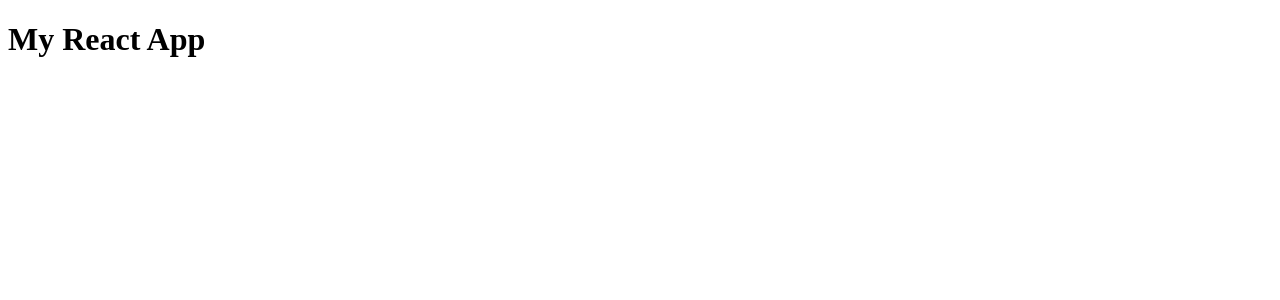
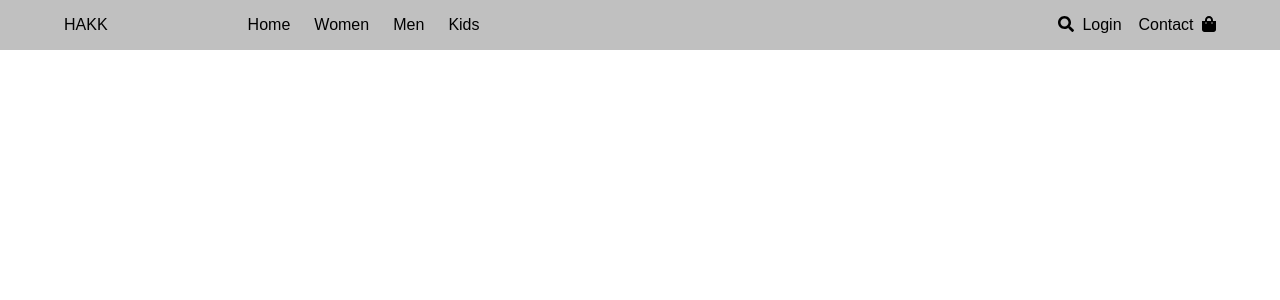
Before and after one commit to hbolouri/react-hakk-online-shop, a React (Create React App) app: page / in a window 1280 px wide. Shown: the top 300 px of the page. Built offline with nearby package versions, Linux system fonts and the light colour scheme.

Commit message:
creating Navbar template

```diff
--- a/public/index.html
+++ b/public/index.html
@@ -1,12 +1,13 @@
 <!DOCTYPE html>
 <html lang="en">
-<head>
-    <meta charset="UTF-8">
-    <meta name="viewport" content="width=device-width, initial-scale=1.0">
-    <meta http-equiv="X-UA-Compatible" content="ie=edge">
+  <head>
+    <meta charset="UTF-8" />
+    <meta name="viewport" content="width=device-width, initial-scale=1.0" />
+    <meta http-equiv="X-UA-Compatible" content="ie=edge" />
     <title>My React App</title>
-</head>
-<body>
+
+  </head>
+  <body>
     <div id="root"></div>
-</body>
+  </body>
 </html>
--- a/src/App.js
+++ b/src/App.js
@@ -1,10 +1,11 @@
 
 import React from 'react';
+import Navbar from './components/Navbar/Navbar';
 
 function App() {
   return (
     <div className="App">
-      <h1>My React App</h1>
+      <Navbar/>
     </div>
   );
 }
--- a/src/components/Navbar/Navbar.css
+++ b/src/components/Navbar/Navbar.css
@@ -0,0 +1,48 @@
+* {
+    margin: 0;
+    padding: 0;
+    box-sizing: border-box;
+    text-decoration: none;
+    list-style: none;
+    color:inherit;
+    font-family: sans-serif;
+}
+
+
+.Navbar {
+    /* border: 1px solid black; */
+    background-color: silver;
+    display: flex;
+    justify-content: space-between;
+    width: 100vw;
+    padding: 1rem 4rem;
+}
+
+.NavList-left, .NavList-right {
+    /* border: 1px solid blue; */
+    display: flex;
+    width: 50vw;
+}
+
+.Logo {
+    margin-right: 8rem;
+}
+
+.NavList-right {
+
+    justify-content: right;
+}
+
+.List-left {
+    /* border: 1px solid red; */
+    display: flex;
+    justify-content: space-around;
+    width: 20vw;
+}
+
+.List-right {
+    /* border: 1px solid red; */
+    display: flex;
+    justify-content: space-around;
+    width: 10vw;
+}
--- a/src/components/Navbar/Navbar.js
+++ b/src/components/Navbar/Navbar.js
@@ -0,0 +1,37 @@
+import React from 'react';
+import './Navbar.css';
+import { Link } from 'react-router-dom';
+import { FontAwesomeIcon } from '@fortawesome/react-fontawesome';
+import { faSearch } from '@fortawesome/free-solid-svg-icons';
+import { faShoppingBag } from '@fortawesome/free-solid-svg-icons';
+
+const search_icon = <FontAwesomeIcon icon={faSearch}/>
+const shopping_basket_icon = <FontAwesomeIcon icon={faShoppingBag}/>
+
+export default function Navbar() {
+    return (
+        <nav className='Navbar'>
+            <div className='NavList-left'>
+                <Link to='/' ><div className='Logo'>HAKK</div></Link>
+             <ul className='List-left'>
+                <li><Link to='/'>Home</Link></li>
+                <li><Link to='/women'>Women</Link></li>
+                <li><Link to='/men'>Men</Link></li>
+                <li><Link to='/kids'>Kids</Link></li>
+             </ul>
+            </div>
+
+            <div className='NavList-right'>
+                <div className='icon'>{search_icon}</div>
+             <ul className='List-right'>
+                <li><Link to='/login'>Login</Link></li>
+                <li><Link to='/contact'>Contact</Link></li>
+             </ul>
+                <Link to='/shopping-bag'><div className='icon'>{shopping_basket_icon}</div></Link>
+            </div>
+
+
+
+        </nav>
+    )
+}
--- a/src/index.js
+++ b/src/index.js
@@ -2,5 +2,6 @@
 import React from "react"
 import App from "./App.js"
 import reactDOM from "react-dom"
+import {BrowserRouter} from 'react-router-dom'
 
-reactDOM.render(<App/>,document.getElementById("root"))
+reactDOM.render(<BrowserRouter><App/></BrowserRouter>,document.getElementById("root"))
```
Also changed, not shown: package.json (+7 -0 lines), src/pages/Contact/Contact.css (added), src/pages/Contact/Contact.js (added), 1 other file (tests, documents, lock files or other folders).
